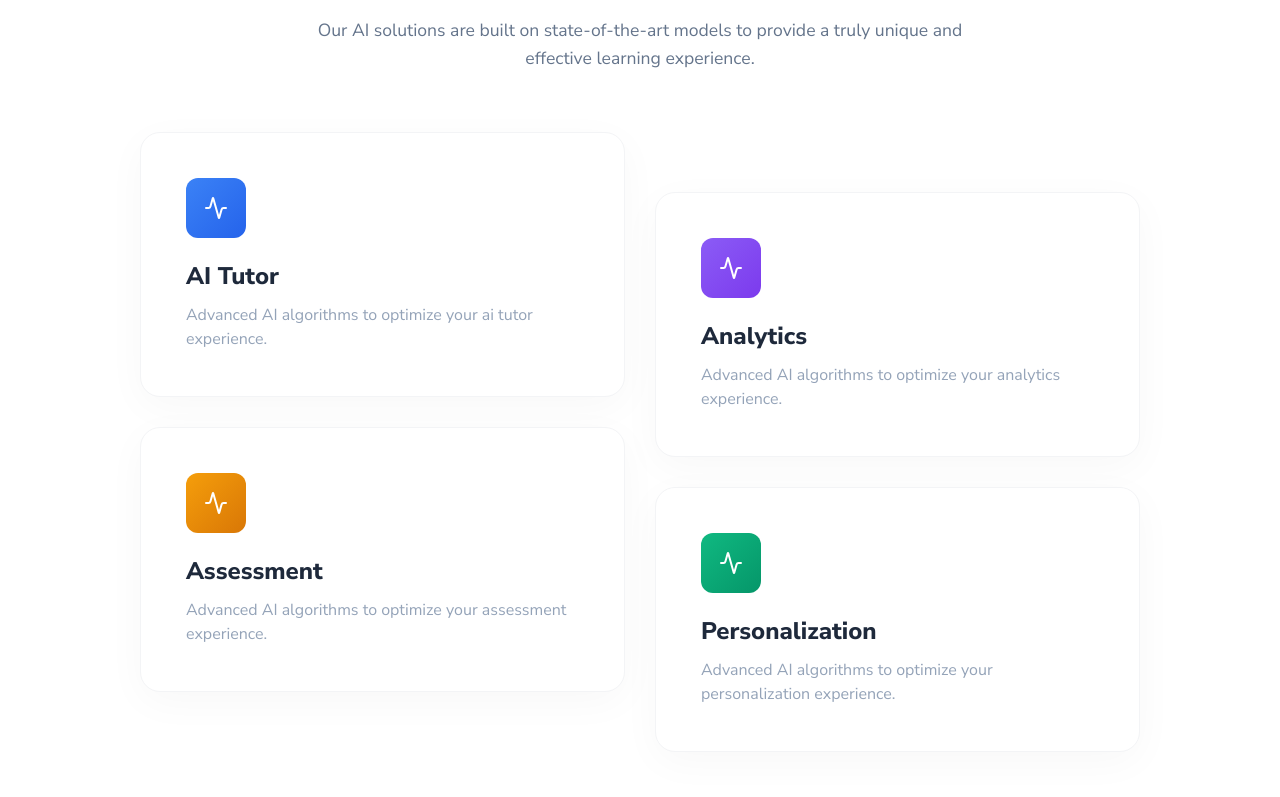
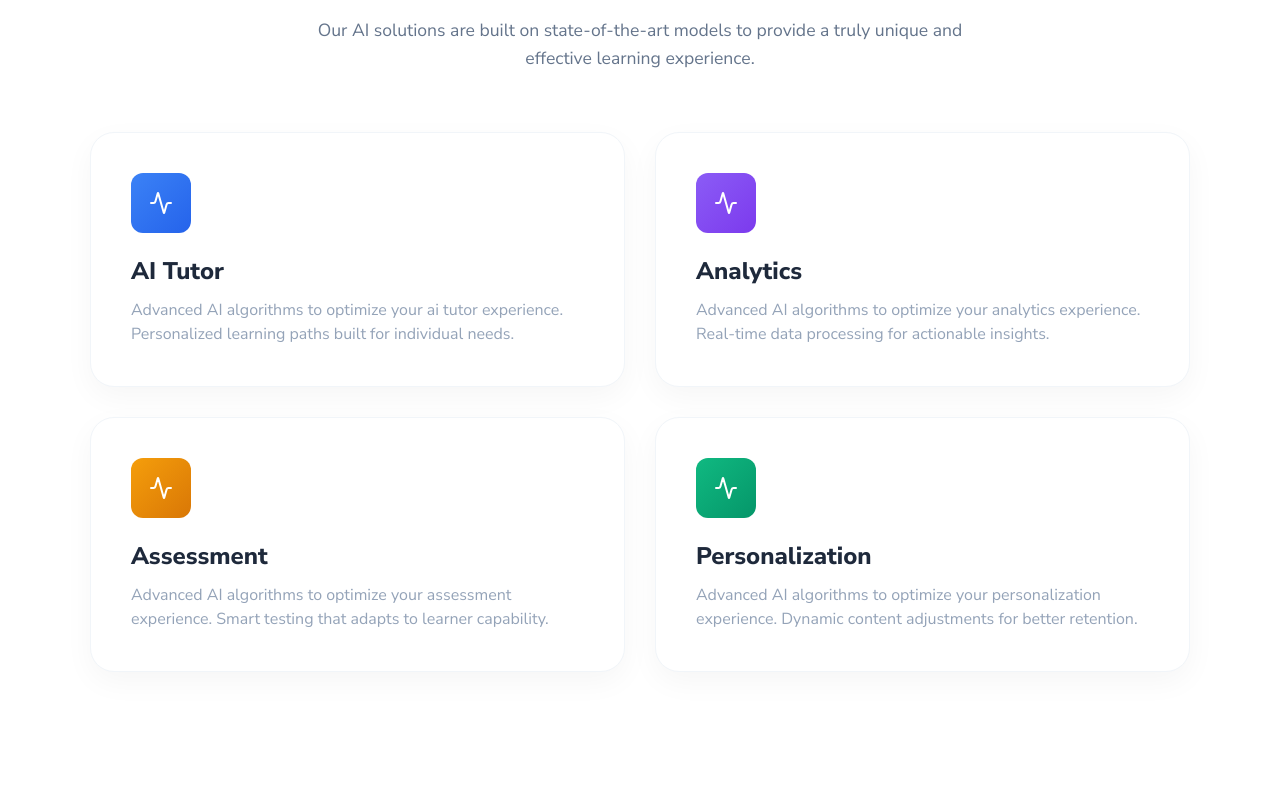
Before and after one commit to PayakulaTarun/eduqra_company_website, a React (Vite) app in the folder react_website/: page /ai-solutions in a window 1280 px wide. Shown: the part 783-1580 px from the top of the page. Built offline with nearby package versions, Linux system fonts and the light colour scheme.

Commit message:
UI Polished: Standardized AI Solution cards and optimized Courses page spacing

```diff
--- a/react_website/src/modules/ai-solutions/views/AISolutionsView.css
+++ b/react_website/src/modules/ai-solutions/views/AISolutionsView.css
@@ -83,38 +83,31 @@
   margin: 0 auto;
 }
 
-.features-offset-grid {
-  display: flex;
-  justify-content: center;
+.features-solutions-grid {
+  display: grid;
+  grid-template-columns: repeat(2, 1fr);
   gap: 30px;
-  max-width: 1000px;
+  max-width: 1100px;
   margin: 0 auto;
-}
-
-.feature-column {
-  display: flex;
-  flex-direction: column;
-  gap: 30px;
-  flex: 1;
-}
-
-.offset-top {
-  margin-top: 60px;
 }
 
 .premium-feature-card {
   background: white;
-  border: 1px solid #F3F4F6;
-  border-radius: 20px;
-  padding: 45px;
+  border: 1px solid #F1F5F9;
+  border-radius: 24px;
+  padding: 40px;
   text-align: left;
-  box-shadow: 0 10px 40px rgba(0, 0, 0, 0.03);
-  transition: all 0.3s ease;
+  box-shadow: 0 10px 30px rgba(0, 0, 0, 0.04);
+  transition: all 0.4s cubic-bezier(0.165, 0.84, 0.44, 1);
+  display: flex;
+  flex-direction: column;
+  height: 100%;
 }
 
 .premium-feature-card:hover {
-  transform: translateY(-5px);
-  box-shadow: 0 20px 50px rgba(0, 0, 0, 0.06);
+  transform: translateY(-8px);
+  box-shadow: 0 20px 40px rgba(0, 0, 0, 0.08);
+  border-color: #E2E8F0;
 }
 
 .icon-square {
@@ -146,9 +139,8 @@
   line-height: 1.5;
 }
 
-@media (max-width: 768px) {
-  .features-offset-grid { flex-direction: column; }
-  .offset-top { margin-top: 0; }
+@media (max-width: 850px) {
+  .features-solutions-grid { grid-template-columns: 1fr; }
 }
 
 /* How We Work Section */
--- a/react_website/src/modules/ai-solutions/views/AISolutionsView.jsx
+++ b/react_website/src/modules/ai-solutions/views/AISolutionsView.jsx
@@ -54,18 +54,27 @@ const AISolutionsView = () => {
             </p>
           </motion.div>
 
-          <div className="features-offset-grid">
-            <div className="feature-column">
+          <div className="features-solutions-grid">
             {[
               {
                 icon: <Activity size={24} />, colorClass: 'bg-blue',
                 title: 'AI Tutor',
-                  desc: 'Advanced AI algorithms to optimize your ai tutor experience.'
+                desc: 'Advanced AI algorithms to optimize your ai tutor experience. Personalized learning paths built for individual needs.'
+              },
+              {
+                icon: <Activity size={24} />, colorClass: 'bg-purple',
+                title: 'Analytics',
+                desc: 'Advanced AI algorithms to optimize your analytics experience. Real-time data processing for actionable insights.'
               },
               {
                 icon: <Activity size={24} />, colorClass: 'bg-orange',
                 title: 'Assessment',
-                  desc: 'Advanced AI algorithms to optimize your assessment experience.'
+                desc: 'Advanced AI algorithms to optimize your assessment experience. Smart testing that adapts to learner capability.'
+              },
+              {
+                icon: <Activity size={24} />, colorClass: 'bg-green',
+                title: 'Personalization',
+                desc: 'Advanced AI algorithms to optimize your personalization experience. Dynamic content adjustments for better retention.'
               }
             ].map((tool, i) => (
               <motion.div
@@ -83,37 +92,6 @@ const AISolutionsView = () => {
                 <p>{tool.desc}</p>
               </motion.div>
             ))}
-            </div>
-
-            <div className="feature-column offset-top">
-              {[
-                {
-                  icon: <Activity size={24} />, colorClass: 'bg-purple',
-                  title: 'Analytics',
-                  desc: 'Advanced AI algorithms to optimize your analytics experience.'
-                },
-                {
-                  icon: <Activity size={24} />, colorClass: 'bg-green',
-                  title: 'Personalization',
-                  desc: 'Advanced AI algorithms to optimize your personalization experience.'
-                }
-              ].map((tool, i) => (
-                <motion.div
-                  key={i}
-                  initial={{ opacity: 0, y: 20 }}
-                  whileInView={{ opacity: 1, y: 0 }}
-                  viewport={{ once: true }}
-                  transition={{ duration: 0.5, delay: i * 0.1 + 0.2 }}
-                  className="premium-feature-card"
-                >
-                  <div className={`icon-square ${tool.colorClass}`}>
-                    {tool.icon}
-                  </div>
-                  <h3>{tool.title}</h3>
-                  <p>{tool.desc}</p>
-                </motion.div>
-              ))}
-            </div>
           </div>
         </div>
       </section>
--- a/react_website/src/modules/courses/views/CoursesView.css
+++ b/react_website/src/modules/courses/views/CoursesView.css
@@ -1,9 +1,9 @@
 .courses-page {
-  padding-top: 20px;
+  padding-top: 0;
 }
 
 .courses-hero {
-  padding: 40px 0 40px;
+  padding: 20px 0 40px;
   background-color: var(--color-bg-alt);
   text-align: center;
 }
```
Lines whose indentation alone changed are shown as unchanged.
